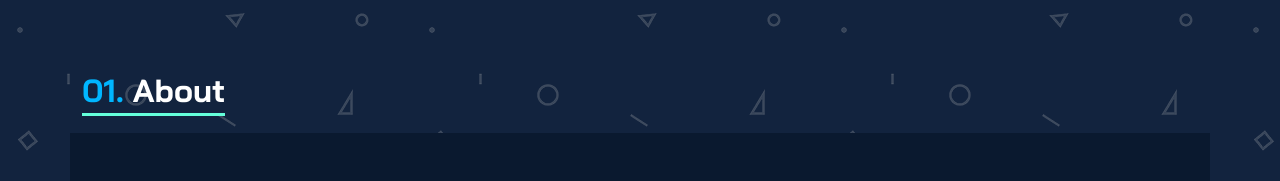
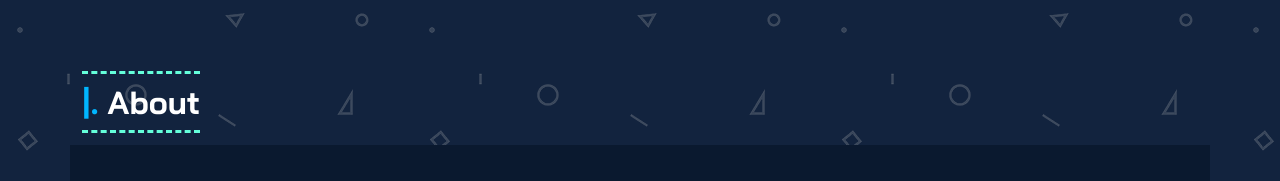
Before and after one commit to MarcEscatron07/marc-portfolio-nextjs, a Next.js app: page / in a window 1280 px wide. Shown: the part 759-940 px from the top of the page. Built offline with nearby package versions, Linux system fonts and the light colour scheme.

Commit message:
applied UI enhancements

```diff
--- a/pages/contact/index.tsx
+++ b/pages/contact/index.tsx
@@ -91,7 +91,7 @@ function Contact() {
         </h6>
         <form className="contact-form row mt-4 py-4" onSubmit={onFormSubmit}>
           <div className="col-lg-12 pb-2 px-4">
-            <div className="row theme-container">
+            <div className="row theme-container h-100">
               <div className="col-lg-9 my-2 contact-header">
                 <p>{CONTACT_HEADER}</p>
               </div>
@@ -112,7 +112,7 @@ function Contact() {
             </div>
           </div>
           <div className="col-lg-5 py-2 px-4">
-            <div className="row theme-container">
+            <div className="row theme-container h-100">
               <div className="col-12 my-3">
                 <label htmlFor="name" className="form-label">Name:</label>
                 <input type="text" id="name" name="name" className="form-control" onChange={(e) => onInputChange(e, 'name')} value={contactData['name']} disabled={isLoading} required />
@@ -124,7 +124,7 @@ function Contact() {
             </div>
           </div>
           <div className="col-lg-7 py-2 px-4">
-            <div className="row theme-container">
+            <div className="row theme-container h-100">
                 <div className="col-12 my-3">
                   <label htmlFor="message" className="form-label">Message:</label>
                   <textarea id="message" name="message" className="form-control custom-scrollbar" onChange={(e) => onInputChange(e, 'message')} value={contactData['message']} disabled={isLoading} required></textarea>
--- a/styles/globals.css
+++ b/styles/globals.css
@@ -114,15 +114,16 @@ textarea {
 }
 .main-container .page-section {
   min-height: 630px;
-  padding-top: 100px;
+  padding-top: 112px;
 }
 .main-container .page-section .section-header {
   margin-bottom: 1.5rem;
 }
 .main-container .page-section .section-header .header-content {
   font-size: 2rem;
-  padding-bottom: 3px;
-  border-bottom: 3px solid #64ffda;
+  padding: 8px 0px;
+  border: 3px #64ffda;
+  border-style: dashed none dashed none;
 }
 
 .navbar-footer {
--- a/styles/globals.scss
+++ b/styles/globals.scss
@@ -153,15 +153,16 @@ textarea {
 
     .page-section {
         min-height: 630px;
-        padding-top: $nav-height;
+        padding-top: calc($nav-height + 12px);
 
         .section-header {
             margin-bottom: 1.5rem;
 
             .header-content {
                 font-size: 2rem;
-                padding-bottom: 3px;
-                border-bottom: 3px solid $light-secondary;
+                padding: 8px 0px;
+                border: 3px $light-secondary;
+                border-style: dashed none dashed none;
             }
         }
     }
--- a/variables/index.tsx
+++ b/variables/index.tsx
@@ -60,10 +60,10 @@ interface ICONTACT_SOCIALS {
 
 
 const HEADER_LINKS: IHEADER_LINKS[] = [
-    { id: '01.', name: 'About', url: '/#about' },
-    { id: '02.', name: 'Experience', url: '/#experience' },
-    { id: '03.', name: 'Projects', url: '/#projects' },
-    { id: '04.', name: 'Contact', url: '/#contact' },
+    { id: '|.', name: 'About', url: '/#about' },
+    { id: '||.', name: 'Experience', url: '/#experience' },
+    { id: '|||.', name: 'Projects', url: '/#projects' },
+    { id: '||||.', name: 'Contact', url: '/#contact' },
 ];
 
 const HEADER_RESUME: string = '/files/marc-escatron-resume.pdf';
```
Also changed, not shown: 1 other file (tests, documents, lock files or other folders).
